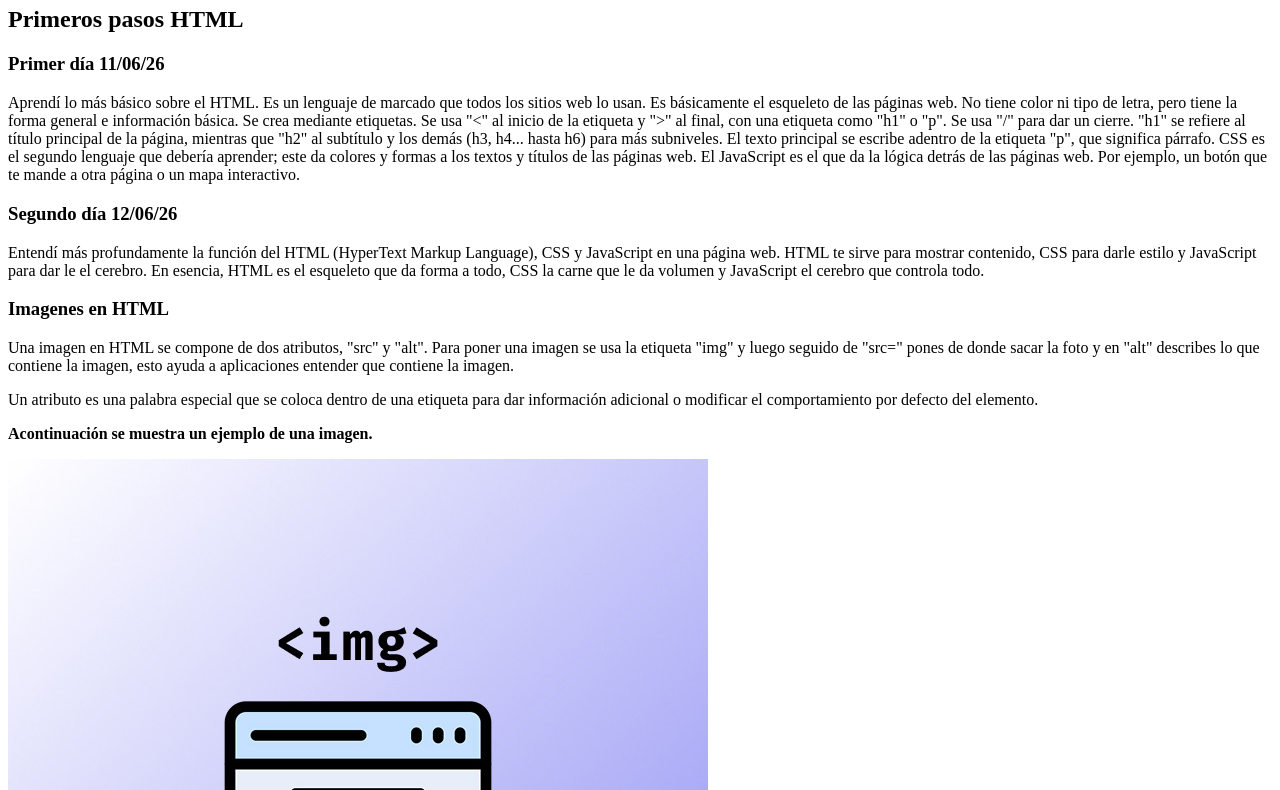
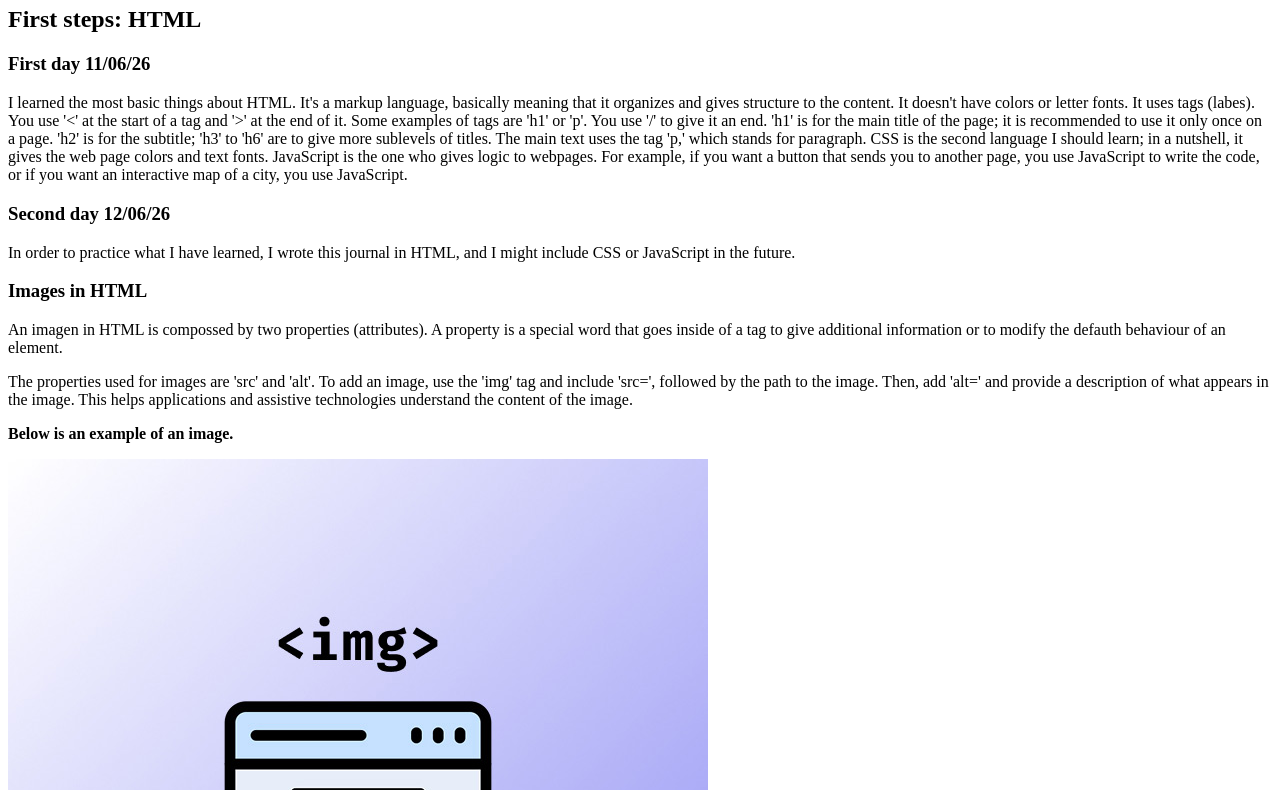
Before and after one commit to kevinhchenchen-svg/My-coding-learning-journal, a plain HTML site: page index.html in a window 1280 px wide. Shown: the part 60-850 px from the top of the page. Drawn offline with Linux system fonts and the light colour scheme.

Commit message:
Translate HTML content from Spanish to English

```diff
--- a/index.html
+++ b/index.html
@@ -1,21 +1,21 @@
-<h1>Mi blog de aprendizaje de programación</h1>
+<h1>My coding learning journal</h1>
 
-<h2>Primeros pasos HTML</h2>
+<h2>First steps: HTML</h2>
 
-<h3>Primer día 11/06/26</h3>
+<h3>First day 11/06/26</h3>
 
-<p>Aprendí lo más básico sobre el HTML. Es un lenguaje de marcado que todos los sitios web lo usan. Es básicamente el esqueleto de las páginas web. No tiene color ni tipo de letra, pero tiene la forma general e información básica. Se crea mediante etiquetas. Se usa "<" al inicio de la etiqueta y ">" al final, con una etiqueta como "h1" o "p". Se usa "/" para dar un cierre. "h1" se refiere al título principal de la página, mientras que "h2" al subtítulo y los demás (h3, h4... hasta h6) para más subniveles. El texto principal se escribe adentro de la etiqueta "p", que significa párrafo. CSS es el segundo lenguaje que debería aprender; este da colores y formas a los textos y títulos de las páginas web. El JavaScript es el que da la lógica detrás de las páginas web. Por ejemplo, un botón que te mande a otra página o un mapa interactivo.</p>
+<p>I learned the most basic things about HTML. It's a markup language, basically meaning that it organizes and gives structure to the content. It doesn't have colors or letter fonts. It uses tags (labes). You use '<' at the start of a tag and '>' at the end of it. Some examples of tags are 'h1' or 'p'. You use '/' to give it an end. 'h1' is for the main title of the page; it is recommended to use it only once on a page. 'h2' is for the subtitle; 'h3' to 'h6' are to give more sublevels of titles. The main text uses the tag 'p,' which stands for paragraph. CSS is the second language I should learn; in a nutshell, it gives the web page colors and text fonts. JavaScript is the one who gives logic to webpages. For example, if you want a button that sends you to another page, you use JavaScript to write the code, or if you want an interactive map of a city, you use JavaScript.</p>
 
-<h3>Segundo día 12/06/26</h3>
+<h3>Second day 12/06/26</h3>
 
-<p>Entendí más profundamente la función del HTML (HyperText Markup Language), CSS y JavaScript en una página web. HTML te sirve para mostrar contenido, CSS para darle estilo y JavaScript para dar le el cerebro. En esencia, HTML es el esqueleto que da forma a todo, CSS la carne que le da volumen y JavaScript el cerebro que controla todo.</p>
+<p>In order to practice what I have learned, I wrote this journal in HTML, and I might include CSS or JavaScript in the future.</p>
 
-<h3>Imagenes en HTML</h3>
+<h3>Images in HTML</h3>
 
-<p>Una imagen en HTML se compone de dos atributos, "src" y "alt". Para poner una imagen se usa la etiqueta "img" y luego seguido de "src=" pones de donde sacar la foto y en "alt" describes lo que contiene la imagen, esto ayuda a aplicaciones entender que contiene la imagen.</p>
+<p>An imagen in HTML is compossed by two properties (attributes). A property is a special word that goes inside of a tag to give additional information or to modify the defauth behaviour of an element. </p>
 
-<p>Un atributo es una palabra especial que se coloca dentro de una etiqueta para dar información adicional o modificar el comportamiento por defecto del elemento.</p>
+<p>The properties used for images are 'src' and 'alt'. To add an image, use the 'img' tag and include 'src=', followed by the path to the image. Then, add 'alt=' and provide a description of what appears in the image. This helps applications and assistive technologies understand the content of the image.</p>
 
-<p><b>Acontinuación se muestra un ejemplo de una imagen.</p></b>
+<p><b>Below is an example of an image.</p></b>
 
-<img src="IMG-html.jpg" alt="Icono de una ventana de navegador que contiene una imagen, con la etiqueta de código img encima" />
+<img src="IMG-html.jpg" alt="Icon of a browser window containing an image, with the img code tag above it" />
```
